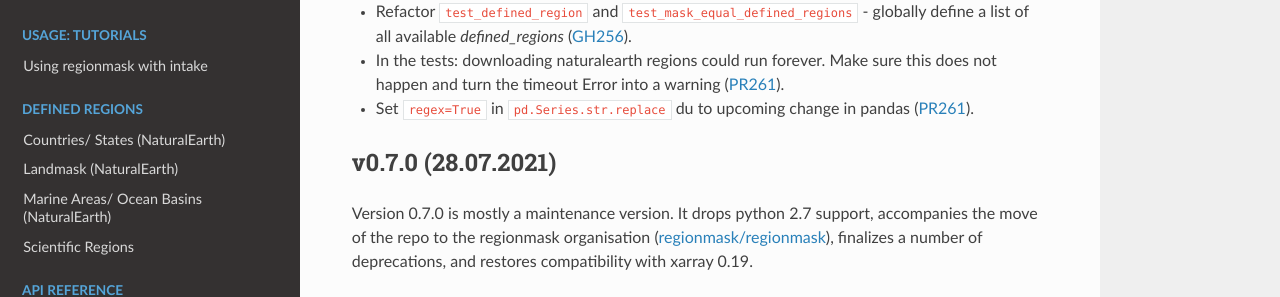
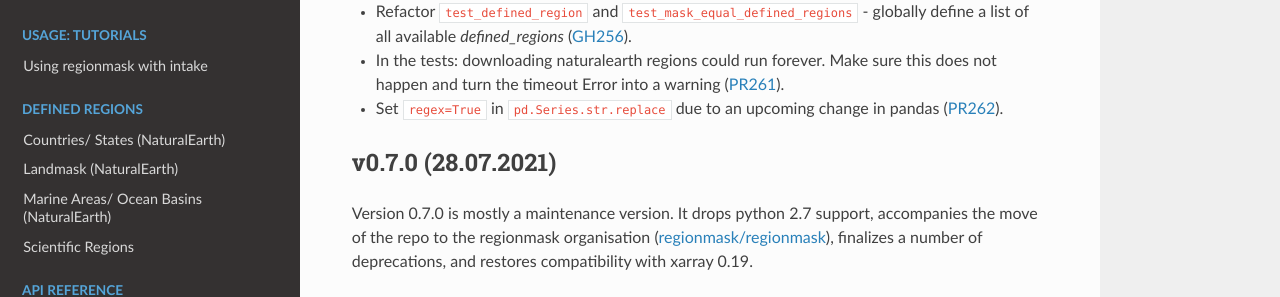
Before and after one commit to regionmask/regionmask, a Sphinx documentation site: the page built from docs/whats_new.rst, in a window 1280 px wide and 900 px high, scrolled down 1312 px. Shown: the part 159-456 px from the top of the window. Built offline with Sphinx 7.4.7 and the Read the Docs theme 2.0.0, drawn with Linux system fonts in a browser that asks for light colours; pages that are not in the unit, such as notebooks, are missing from menus; the version number could not be read and is left out.

Commit message:
Update docs/whats_new.rst

```diff
--- a/docs/whats_new.rst
+++ b/docs/whats_new.rst
@@ -76,7 +76,7 @@ Internal Changes
   define a list of all available `defined_regions` (:issue:`256`).
 - In the tests: downloading naturalearth regions could run forever. Make sure this does
   not happen and turn the timeout Error into a warning (:pull:`261`).
-- Set ``regex=True`` in ``pd.Series.str.replace`` du to upcoming change in pandas (:pull:`261`).
+- Set ``regex=True`` in ``pd.Series.str.replace`` due to an upcoming change in pandas (:pull:`262`).
 
 v0.7.0 (28.07.2021)
 -------------------
```
